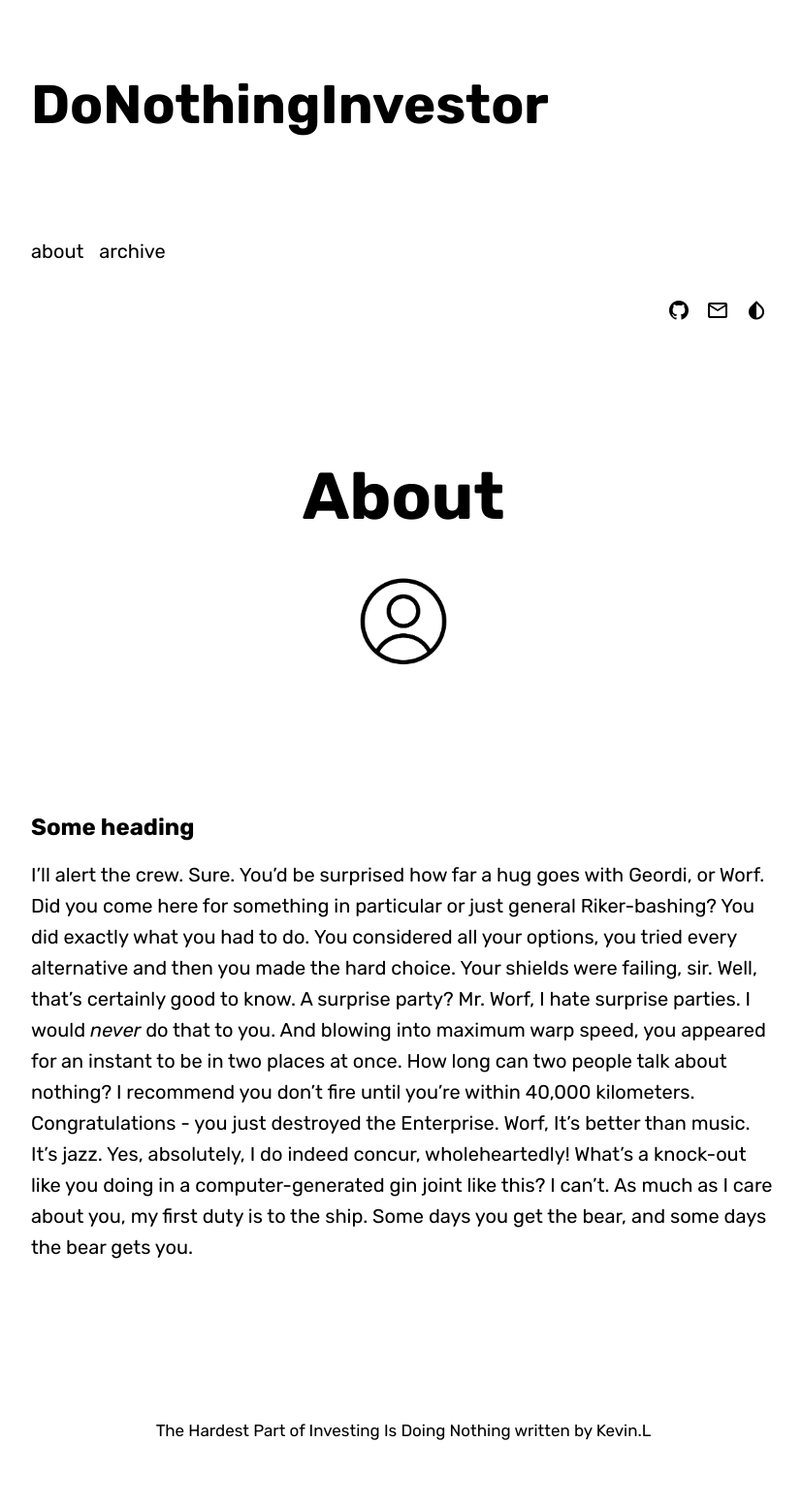
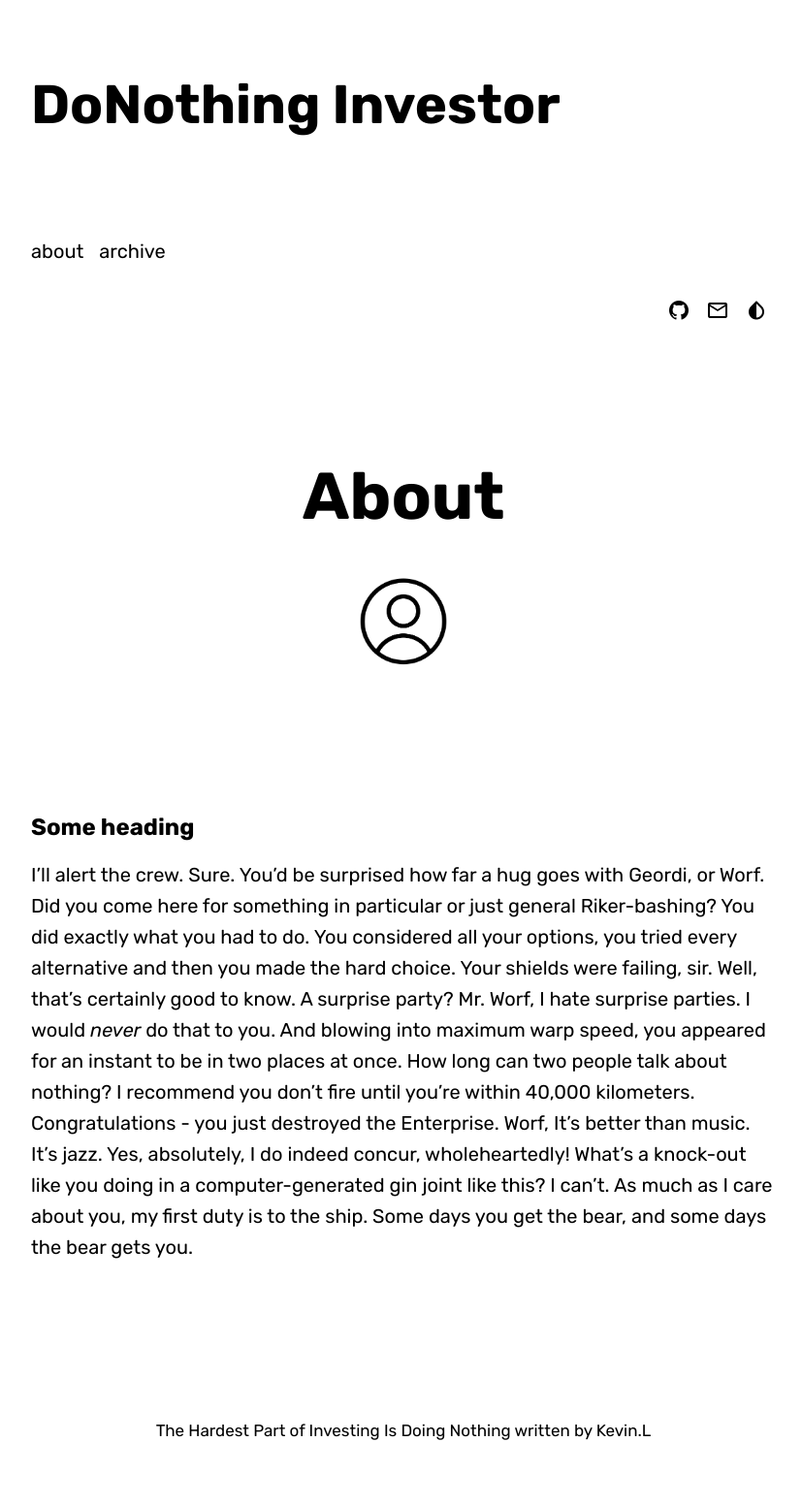
Before and after one commit to DoNothingInvestor/zero-tasking, a Jekyll site: the page built from about.md, in a window 1280 px wide. Shown: the whole page at 97% size, without its empty margins (224-1051 px from the left). Built offline with Jekyll 4.4.1, drawn with Linux system fonts in a browser that asks for light colours; some web fonts are replaced.

Commit message:
Update _config.yml

```diff
--- a/_config.yml
+++ b/_config.yml
@@ -5,7 +5,8 @@ url : ""  # the base hostname & protocol for your site
           # `http://<username>.github.io` - for GitHub
 
 blog:
-  title: DoNothingInvestor
+  title: DoNothing
+         Investor
   #this should contain a proper description
   description: The Hardest Part of Investing Is Doing Nothing
 
```
